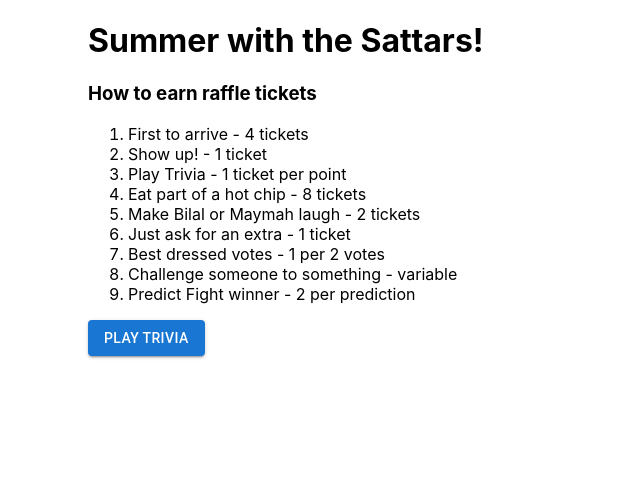
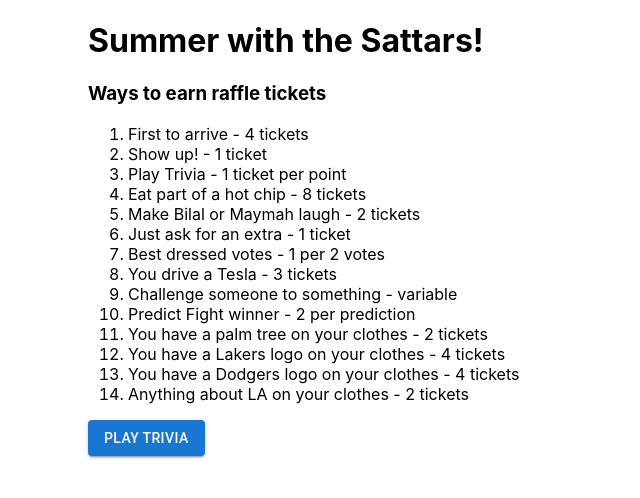
Before and after one commit to bilalsattar24/bilalsattar, a React (Create React App) app: page / in a window 1280 px wide. Shown: the top 498 px of the page, without its empty margins (0-640 px from the left). Built offline with nearby package versions, Linux system fonts and the light colour scheme.

Commit message:
add more ways to earn tickets

```diff
--- a/src/App.tsx
+++ b/src/App.tsx
@@ -1,5 +1,4 @@
 import React, { useState } from 'react';
-import logo from './logo.svg';
 import './App.css';
 import Twilio from './Twilio/Twilio';
 import Button from '@mui/material/Button';
@@ -26,7 +25,7 @@ function App() {
         return (
           <Container>
             <h1>Summer with the Sattars!</h1>
-            <h3>How to earn raffle tickets</h3>
+            <h3>Ways to earn raffle tickets</h3>
             <ol>
               <li>First to arrive - 4 tickets</li>
               <li>Show up! - 1 ticket</li>
@@ -35,8 +34,13 @@ function App() {
               <li>Make Bilal or Maymah laugh - 2 tickets</li>
               <li>Just ask for an extra - 1 ticket</li>
               <li>Best dressed votes - 1 per 2 votes</li>
+              <li>You drive a Tesla - 3 tickets</li>
               <li>Challenge someone to something - variable</li>
               <li>Predict Fight winner - 2 per prediction</li>
+              <li>You have a palm tree on your clothes - 2 tickets</li>
+              <li>You have a Lakers logo on your clothes - 4 tickets</li>
+              <li>You have a Dodgers logo on your clothes - 4 tickets</li>
+              <li>Anything about LA on your clothes - 2 tickets</li>
             </ol>
 
             <Button variant='contained' onClick={handleTriviaClick}>
```
